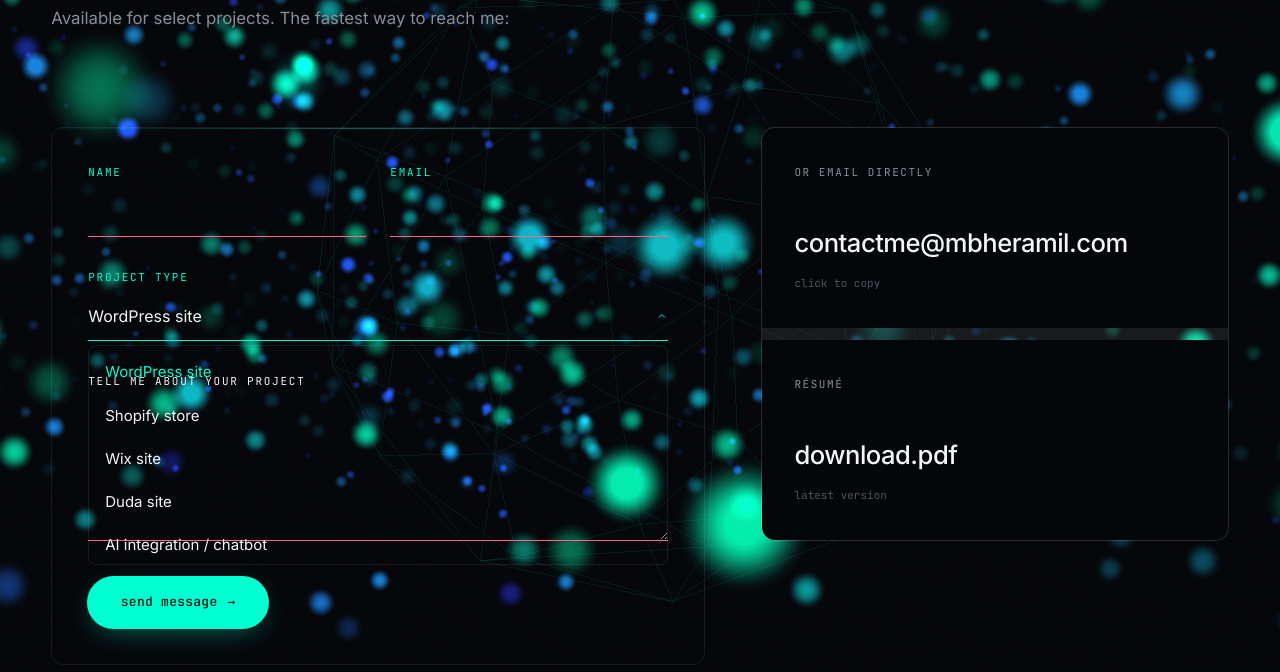
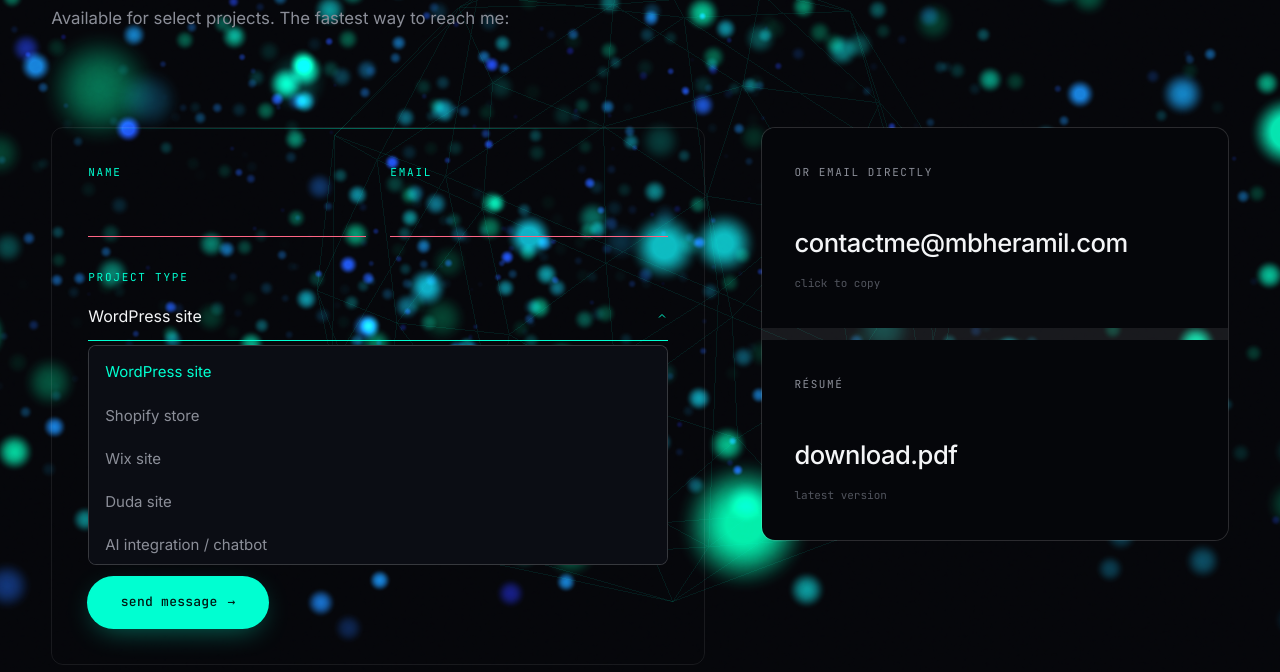
Before and after one commit to mbheramil/portfolio, a website built with Vite: page index.html in a window 1280 px wide. Both pictures are taken after a click on the button "WordPress site". Shown: the part 4530-5202 px from the top of the page. Built offline with nearby package versions, Linux system fonts and the light colour scheme; animation ran at ten frames a second.

Commit message:
fix: use correct CSS variables in dropdown (solid dark bg, visible text)

```diff
--- a/src/styles/main.css
+++ b/src/styles/main.css
@@ -889,7 +889,7 @@ article.case-body { /* override .case-body class collision */ }
 .cform__field input::placeholder,
 .cform__field textarea::placeholder { color: var(--fg-mute); }
 
-.cform__label--mute { color: var(--fg-mute); }
+.cform__label--mute { color: var(--muted); }
 
 /* custom dropdown */
 .cform__dropdown { position: relative; }
@@ -898,7 +898,7 @@ article.case-body { /* override .case-body class collision */ }
   background: transparent;
   border: 0;
   border-bottom: 1px solid var(--line);
-  color: var(--fg);
+  color: var(--text);
   font-family: inherit;
   font-size: 16px;
   padding: 10px 0 12px;
@@ -918,9 +918,9 @@ article.case-body { /* override .case-body class collision */ }
   top: calc(100% + 4px);
   left: 0;
   right: 0;
-  z-index: 50;
-  background: var(--bg-2);
-  border: 1px solid var(--line);
+  z-index: 200;
+  background: var(--bg-elev);
+  border: 1px solid var(--line-strong);
   border-radius: 8px;
   list-style: none;
   margin: 0;
@@ -933,11 +933,11 @@ article.case-body { /* override .case-body class collision */ }
 .cform__dropdown-list li {
   padding: 10px 16px;
   cursor: pointer;
-  color: var(--fg-dim);
+  color: var(--muted);
   font-size: 15px;
   transition: background .15s, color .15s;
 }
-.cform__dropdown-list li:hover { background: rgba(0,255,209,.08); color: var(--fg); }
+.cform__dropdown-list li:hover { background: rgba(0,255,209,.08); color: var(--text); }
 .cform__dropdown-list li[aria-selected="true"] { color: var(--accent); }
 .cform__dropdown.open ~ .cform__line,
 .cform__dropdown:focus-within ~ .cform__line { width: 100%; }
```
